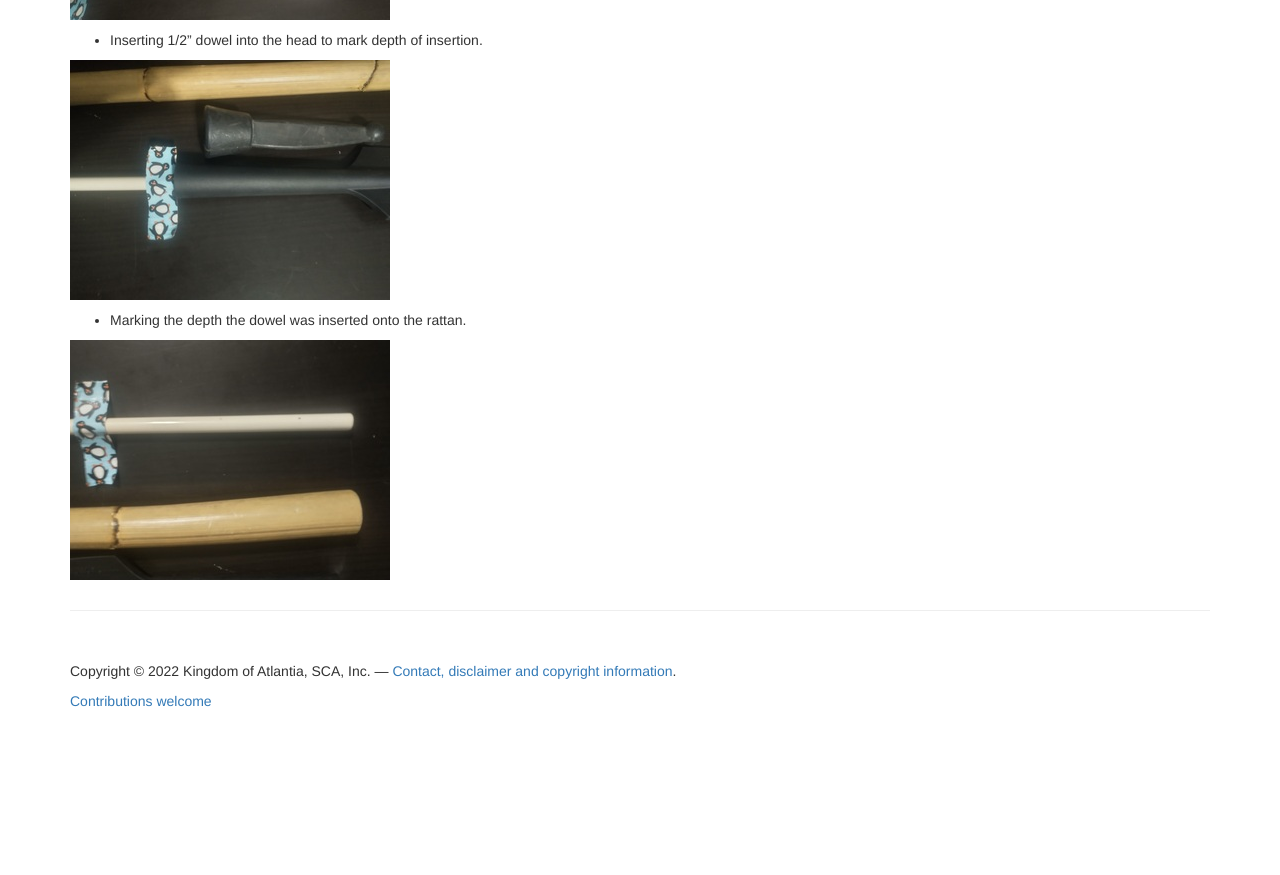
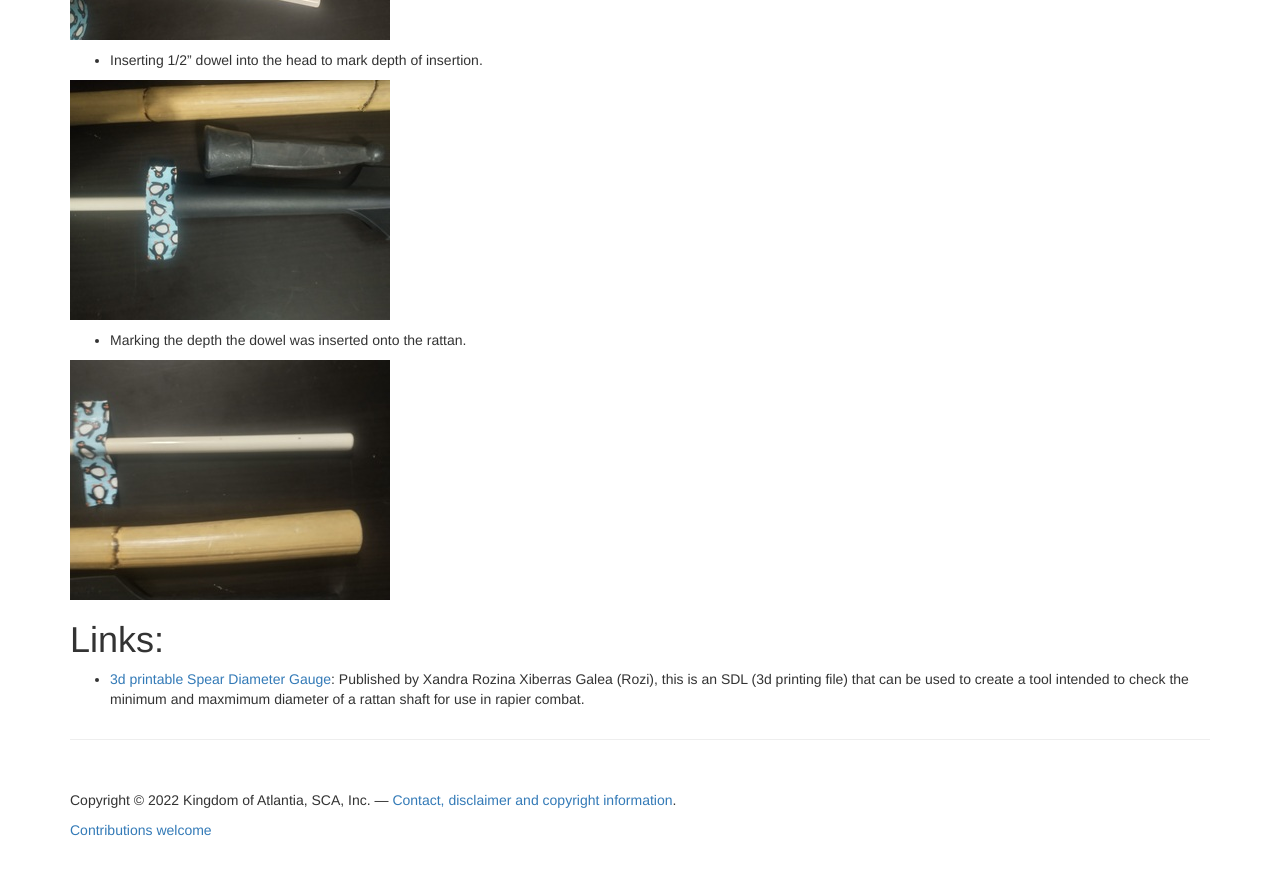
Before and after one commit to academie-de-espee/earl-marshal, a Jekyll site: the page built from rapier/spear-construction-and-inspection.md, in a window 1280 px wide and 900 px high, scrolled down 2191 px. Shown: the top 875 px of the window. Built offline with Jekyll 4.4.1, drawn with Linux system fonts in a browser that asks for light colours; before the commit the page ends 2962 px from its top, so only the background shows below that.

Commit message:
add links to Rozi's tool

```diff
--- a/rapier/spear-construction-and-inspection.md
+++ b/rapier/spear-construction-and-inspection.md
@@ -76,3 +76,6 @@ rubber unencumbered from the haft.
 * Marking the depth the dowel was inserted onto the rattan.
 
 ![Insertion mark on rattan]({{ "/images/rapier/spear/small-spear-dowel-mark.jpg" | absolute_url }})
+
+# Links:
+* [3d printable Spear Diameter Gauge](https://www.thingiverse.com/thing:4625364): Published by Xandra Rozina Xiberras Galea (Rozi), this is an SDL (3d printing file) that can be used to create a tool intended to check the minimum and maxmimum diameter of a rattan shaft for use in rapier combat.
```
